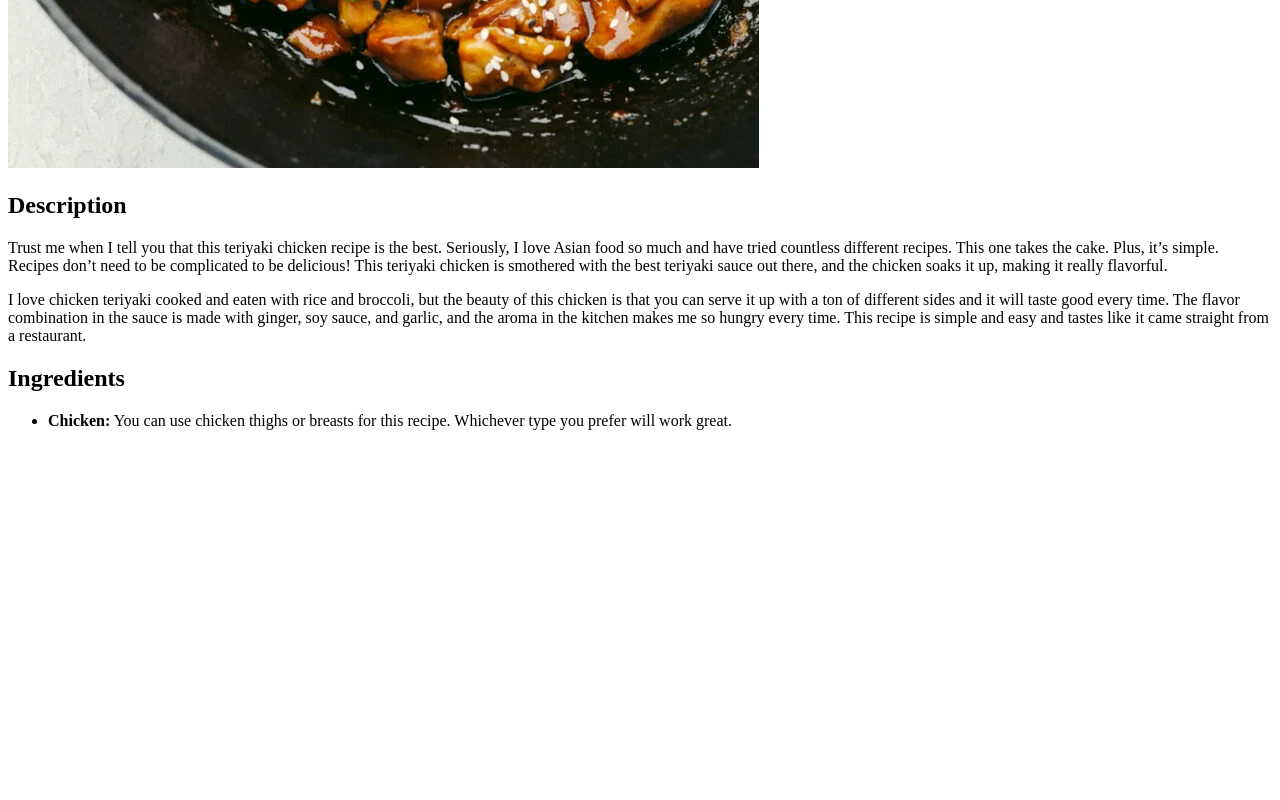
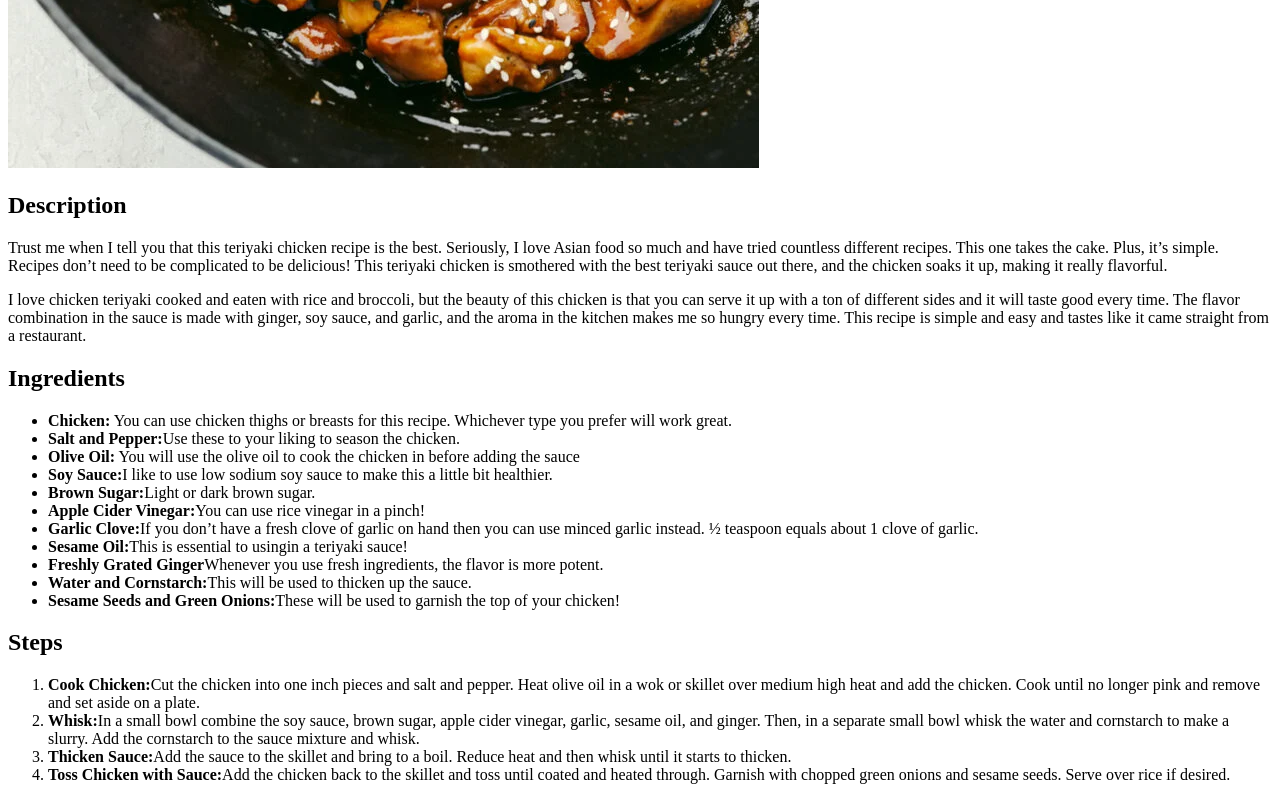
Before and after one commit to DariaTish/odin-recipes, a plain HTML site: page recipes/chicken-teriyaki.html in a window 1280 px wide. Shown: the part 912-1712 px from the top of the page. Before the commit the page ends 1358 px from the top, so only its background shows below. Drawn offline with Linux system fonts and the light colour scheme.

Commit message:
Don't know what changed

```diff
--- a/recipes/chicken-teriyaki.html
+++ b/recipes/chicken-teriyaki.html
@@ -17,6 +17,24 @@
     <h2>Ingredients</h2>
     <ul>
         <li><strong>Chicken:</strong> You can use chicken thighs or breasts for this recipe. Whichever type you prefer will work great.</li>
+        <li><strong>Salt and Pepper:</strong>Use these to your liking to season the chicken.</li>
+        <li><strong>Olive Oil:</strong> You will use the olive oil to cook the chicken in before adding the sauce</li>
+        <li><strong>Soy Sauce:</strong>I like to use low sodium soy sauce to make this a little bit healthier.</li>
+        <li><strong>Brown Sugar:</strong>Light or dark brown sugar.</li>
+        <li><strong>Apple Cider Vinegar:</strong>You can use rice vinegar in a pinch!</li>
+        <li><strong>Garlic Clove:</strong>If you don’t have a fresh clove of garlic on hand then you can use minced garlic instead. ½ teaspoon equals about 1 clove of garlic.</li>
+        <li><strong>Sesame Oil:</strong>This is essential to usingin a teriyaki sauce!</li>
+        <li><strong>Freshly Grated Ginger</strong>Whenever you use fresh ingredients, the flavor is more potent.</li>
+        <li><strong>Water and Cornstarch:</strong>This will be used to thicken up the sauce.</li>
+        <li><strong>Sesame Seeds and Green Onions:</strong>These will be used to garnish the top of your chicken!</li>
     </ul>
+
+    <h2>Steps</h2>
+    <ol>
+        <li><strong>Cook Chicken:</strong>Cut the chicken into one inch pieces and salt and pepper. Heat olive oil in a wok or skillet over medium high heat and add the chicken. Cook until no longer pink and remove and set aside on a plate.</li>
+        <li><strong>Whisk:</strong>In a small bowl combine the soy sauce, brown sugar, apple cider vinegar, garlic, sesame oil, and ginger. Then, in a separate small bowl whisk the water and cornstarch to make a slurry. Add the cornstarch to the sauce mixture and whisk.</li>
+        <li><strong>Thicken Sauce:</strong>Add the sauce to the skillet and bring to a boil. Reduce heat and then whisk until it starts to thicken.</li>
+        <li><strong>Toss Chicken with Sauce:</strong>Add the chicken back to the skillet and toss until coated and heated through. Garnish with chopped green onions and sesame seeds. Serve over rice if desired.</li>
+    </ol>
 </body>
 </html>
```
